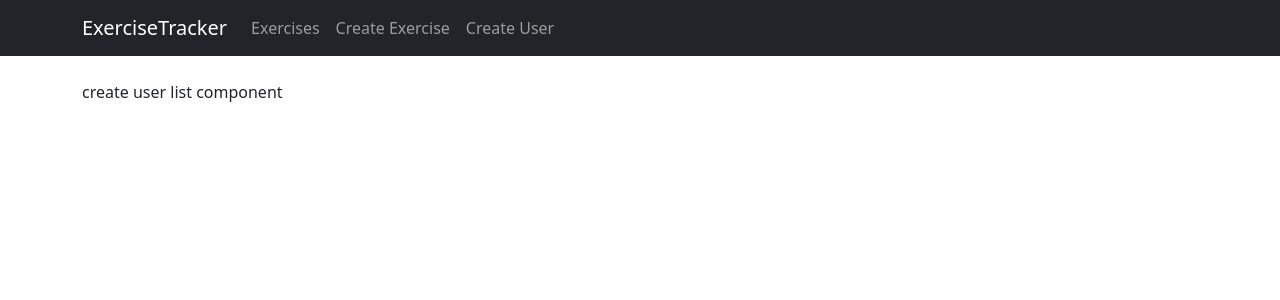
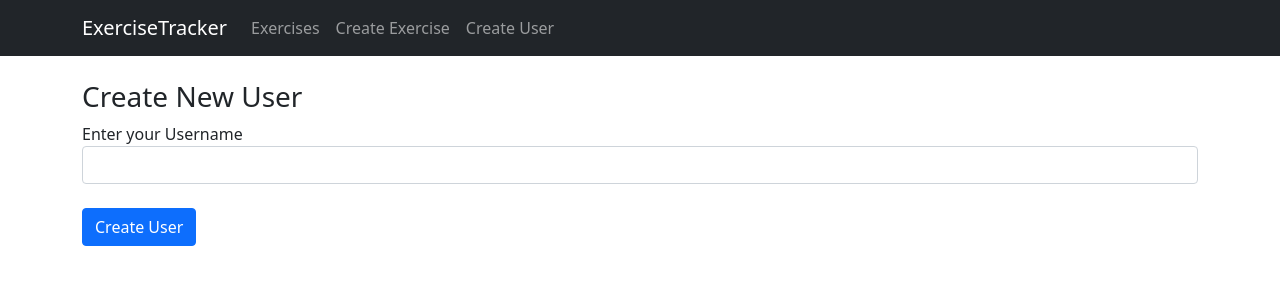
Before and after one commit to TolaAbiodun/exercise-tracker-app, a React (Create React App) app: page /user in a window 1280 px wide. Shown: the top 300 px of the page. Built offline with nearby package versions, Linux system fonts and the light colour scheme.

Commit message:
modified post method

```diff
--- a/src/components/create-user.component.js
+++ b/src/components/create-user.component.js
@@ -1,11 +1,61 @@
 import React, { Component } from 'react';
+import axios from 'axios';
 
 export default class CreateUser extends Component {
+    constructor(props) {
+      super(props);
+
+      this.onChangeUsername = this.onChangeUsername.bind(this);
+      this.onSubmit = this.onSubmit.bind(this);
+
+      this.state = {
+        username: ''
+      }
+    }
+
+    onChangeUsername(e) {
+      this.setState({
+        username: e.target.value
+      })
+    }
+
+    onSubmit(e) {
+      e.preventDefault();
+
+      const user = {
+        username: this.state.username
+      }
+
+      console.log(user);
+
+      axios.post('http://localhost:5000/users/add', user)
+        .then(res => console.log(res.data));
+
+      this.setState({
+        username: ''
+      })
+    }
+
     render() {
-        return (
-            <div>
-                <p>create user list component</p>
+      return (
+        <div>
+          <h3>Create New User</h3>
+          <form onSubmit={this.onSubmit}>
+            <div className="form-group">
+              <label>Enter your Username </label>
+              <input  type="text"
+                  required
+                  className="form-control"
+                  value={this.state.username}
+                  onChange={this.onChangeUsername}
+                  />
             </div>
-        )
+            <div className="form-group">
+              <br/>
+              <input type="submit" value="Create User" className="btn btn-primary" />
+            </div>
+          </form>
+        </div>
+      )
     }
-}
+  }
```
